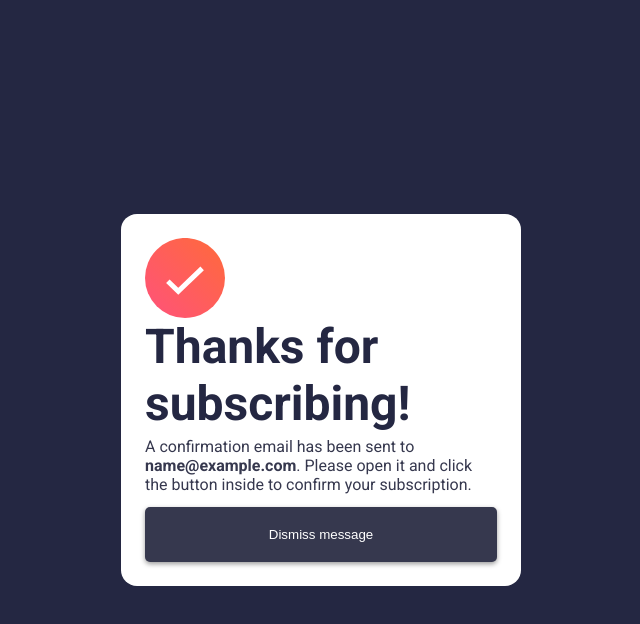
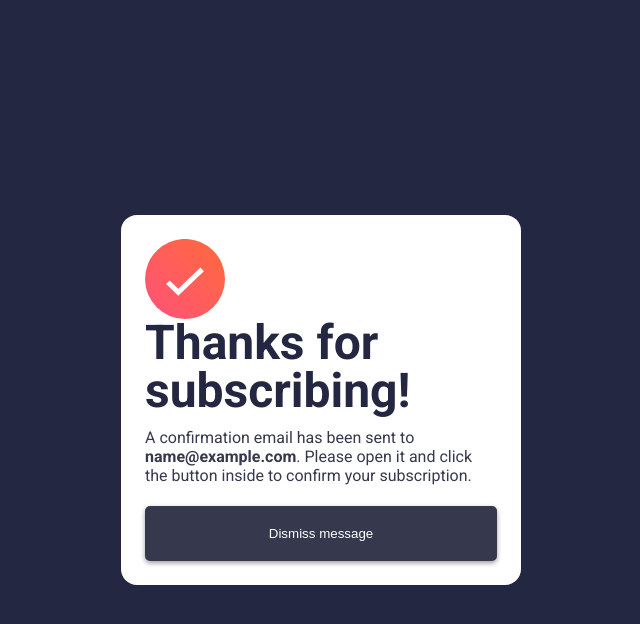
Before and after one commit to chinaemerem-aneke/Newsletter-sign-up-with-success-message, a plain HTML site: page index.html in a window 1280 px wide. Both pictures are taken after typing "name@example.com" into the empty fields and a click on the input "Subscribe to monthly newsletter". Shown: the whole page, without its empty margins (319-959 px from the left). Drawn offline with Linux system fonts and the light colour scheme.

```diff
--- a/css/style.css
+++ b/css/style.css
@@ -184,13 +184,14 @@ img {
     font-size: 3rem;
     font-weight: 700;
     align-self: start;
-    /* line-height: normal; */
+    line-height: 1;
     margin-bottom: .1em;
 }
 
 .text {
     color: rgb(54, 56, 78);
     font-size: 1em;
+    margin: .5em 0;
 }
 
 .attribute p{
```
